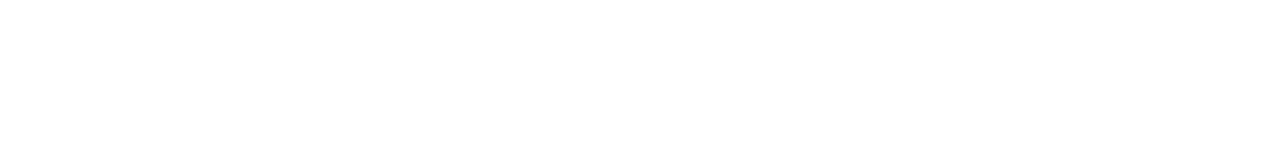
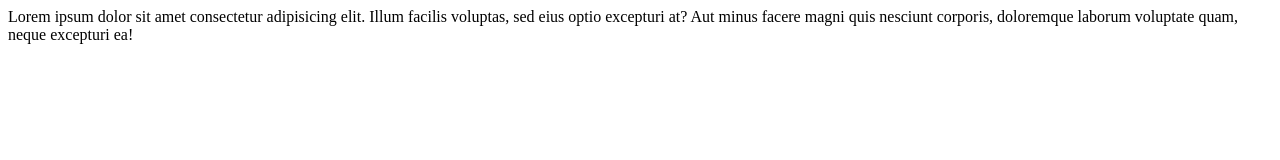
Before and after one commit to Said2k/git-practice, a plain HTML site: page index.html in a window 1280 px wide. Drawn offline with Linux system fonts and the light colour scheme.

Commit message:
created navbar

```diff
--- a/index.html
+++ b/index.html
@@ -7,6 +7,12 @@
     <title>Document</title>
   </head>
   <body>
+    <div class="navbar">
+      Lorem ipsum dolor sit amet consectetur adipisicing elit. Illum facilis
+      voluptas, sed eius optio excepturi at? Aut minus facere magni quis
+      nesciunt corporis, doloremque laborum voluptate quam, neque excepturi ea!
+    </div>
+
     <script src="./main.js"></script>
   </body>
 </html>
```
